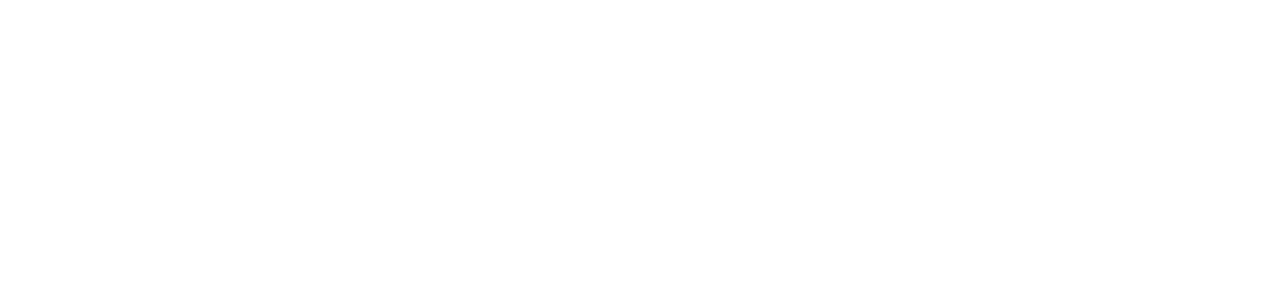
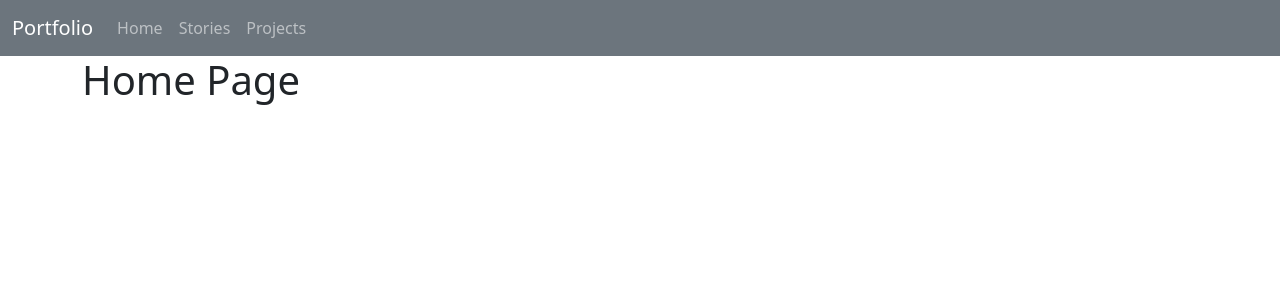
Before and after one commit to Emmanuel-Torres/Portfolio-Site, a React (Create React App) app in the folder client/: page / in a window 1280 px wide. Shown: the top 300 px of the page. Built offline with nearby package versions, Linux system fonts and the light colour scheme.

Commit message:
Added navbar and router to the app

```diff
--- a/client/package.json
+++ b/client/package.json
@@ -3,12 +3,17 @@
   "version": "0.1.0",
   "private": true,
   "dependencies": {
+    "@popperjs/core": "^2.10.2",
     "@testing-library/jest-dom": "^5.15.0",
     "@testing-library/react": "^11.2.7",
     "@testing-library/user-event": "^12.8.3",
+    "bootstrap": "^5.1.3",
     "react": "^17.0.2",
     "react-dom": "^17.0.2",
+    "react-router-dom": "^6.0.1",
     "react-scripts": "4.0.3",
+    "sass": "^1.43.4",
+    "scss": "^0.2.4",
     "web-vitals": "^1.1.2"
   },
   "scripts": {
--- a/client/src/App.js
+++ b/client/src/App.js
@@ -1,7 +1,21 @@
+import NavBar from "./components/UI/NavBar";
+import { Route, Routes } from 'react-router-dom'
+import Home from "./views/Home";
+import Stories from "./views/Stories";
+import Projects from "./views/Projects"
+import NotFound from "./views/NotFound";
+
 function App() {
   return (
     <div className="App">
-
+      <NavBar />
+      <Routes>
+        <Route path='/' element={<Home />} />
+        <Route path='/home' element={<Home />} />
+        <Route path='/stories' element={<Stories />} />
+        <Route path='/projects' element={<Projects />} />
+        <Route path='*' element={<NotFound />} />
+      </Routes>
     </div>
   );
 }
--- /dev/null
+++ b/client/src/components/UI/NavBar.js
@@ -0,0 +1,29 @@
+import { NavLink } from "react-router-dom";
+
+const NavBar = (props) => {
+    return (
+        <nav className='navbar navbar-expand-lg navbar-dark bg-secondary'>
+            <div className='container-fluid'>
+                <NavLink className='navbar-brand' to='/home'>Portfolio</NavLink>
+                <button className='navbar-toggler' type='button' data-bs-toggle='collapse' data-bs-target='#navbarLinks'>
+                    <span className='navbar-toggler-icon'></span>
+                </button>
+                <div className='collapse navbar-collapse' id='navbarLinks'>
+                    <ul className='navbar-nav me-auto mb-2 mb-lg-0'>
+                        <li className='nav-item'>
+                            <NavLink className='nav-link' to='/home'>Home</NavLink>
+                        </li>
+                        <li className='nav-item'>
+                            <NavLink className='nav-link' to='/stories'>Stories</NavLink>
+                        </li>
+                        <li className='nav-item'>
+                            <NavLink className='nav-link' to='/projects'>Projects</NavLink>
+                        </li>
+                    </ul>
+                </div>
+            </div>
+        </nav>
+    )
+};
+
+export default NavBar;
--- a/client/src/index.js
+++ b/client/src/index.js
@@ -2,10 +2,16 @@
 import ReactDOM from 'react-dom';
 import App from './App';
 import reportWebVitals from './reportWebVitals';
+import 'bootstrap/dist/css/bootstrap.min.css'
+import 'bootstrap/dist/js/bootstrap'
+import { BrowserRouter } from 'react-router-dom';
+
 
 ReactDOM.render(
   <React.StrictMode>
-    <App />
+    <BrowserRouter>
+      <App />
+    </BrowserRouter>
   </React.StrictMode>,
   document.getElementById('root')
 );
--- /dev/null
+++ b/client/src/views/Home.js
@@ -0,0 +1,9 @@
+const Home = (props) => {
+    return (
+        <div className='container'>
+            <h1>Home Page</h1>
+        </div>
+    )
+};
+
+export default Home;
--- /dev/null
+++ b/client/src/views/NotFound.js
@@ -0,0 +1,9 @@
+const NotFound = () => {
+    return (
+        <div>
+            <h1>Not found</h1>
+        </div>
+    )
+};
+
+export default NotFound;
--- /dev/null
+++ b/client/src/views/Projects.js
@@ -0,0 +1,9 @@
+const Projects = () => {
+    return (
+        <div>
+            <h1>Projects Page</h1>
+        </div>
+    )
+};
+
+export default Projects;
--- /dev/null
+++ b/client/src/views/Stories.js
@@ -0,0 +1,9 @@
+const Stories = () => {
+    return (
+        <div>
+            <h1>Stories Page</h1>
+        </div>
+    )
+};
+
+export default Stories;
```
Also changed, not shown: 2 other files (tests, documents, lock files or other folders).
